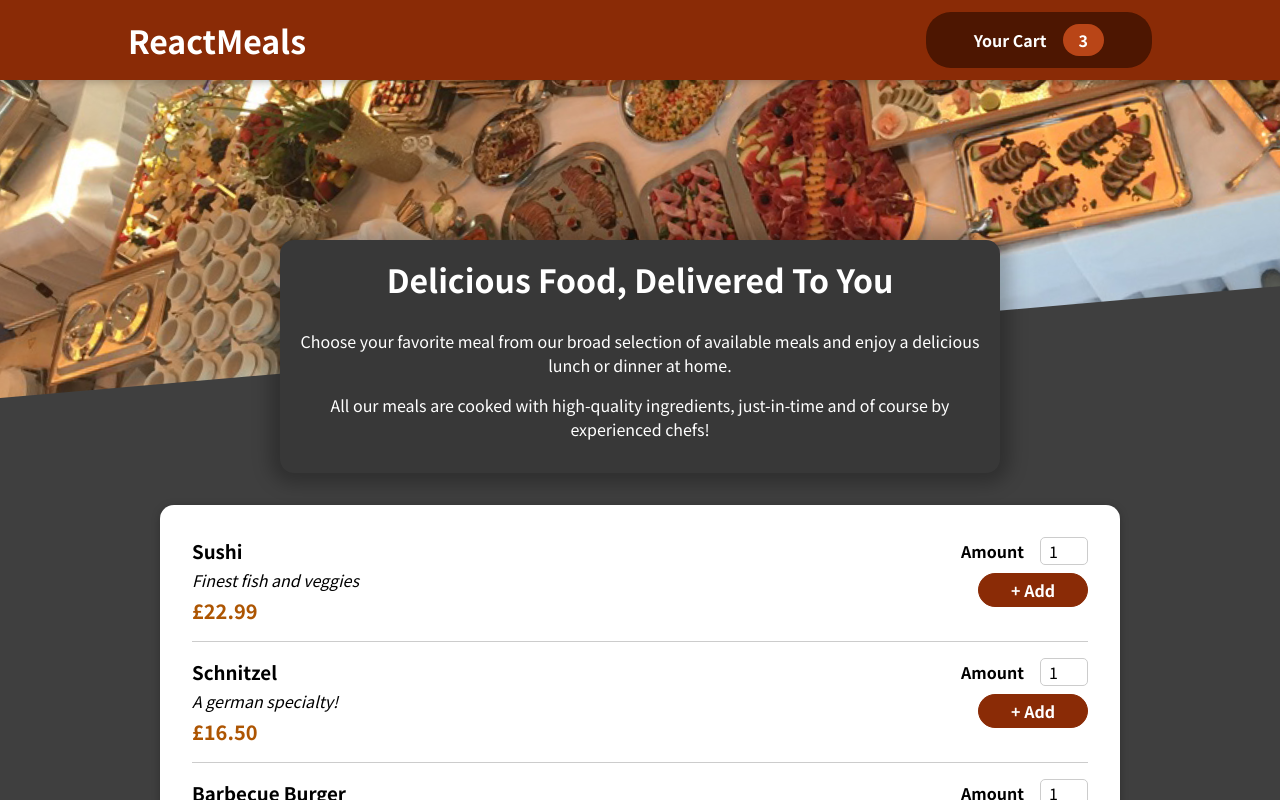
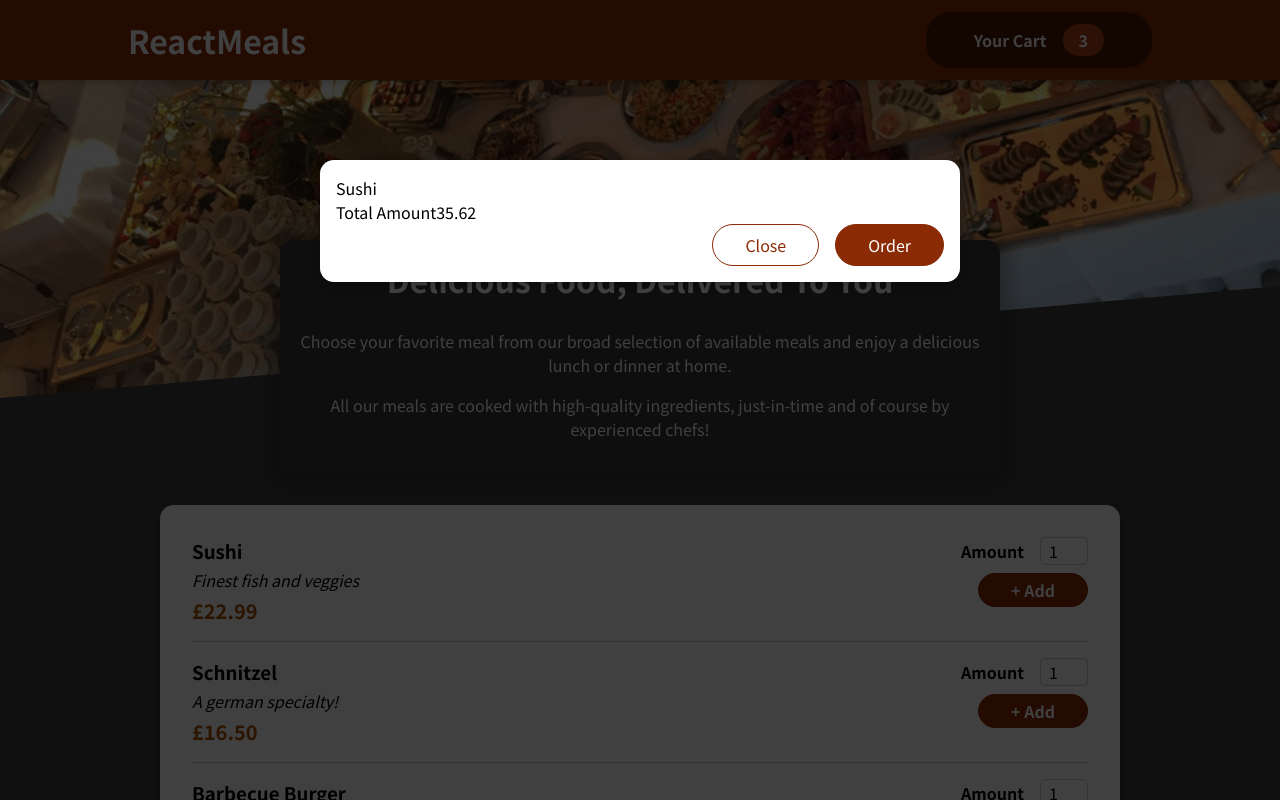
Before and after one commit to simonotter/Food-To-Order-React-App, a React (Create React App) app: page / in a window 1280 px wide. Shown: the top 800 px of the page. Built offline with nearby package versions, Linux system fonts and the light colour scheme.

Commit message:
Add Modal for Cart

```diff
--- a/public/index.html
+++ b/public/index.html
@@ -28,6 +28,7 @@
   </head>
   <body>
     <noscript>You need to enable JavaScript to run this app.</noscript>
+    <div id="overlays"></div>
     <div id="root"></div>
     <!--
       This HTML file is a template.
--- a/src/App.js
+++ b/src/App.js
@@ -1,10 +1,12 @@
 import { Fragment } from "react";
+import Cart from "./components/Cart/Cart";
 import Header from "./components/Layout/Header";
 import Meals from "./components/Meals/Meals";
 
 function App() {
   return (
     <Fragment>
+      <Cart />
       <Header />
       <main>
         <Meals />
--- a/src/components/Cart/Cart.js
+++ b/src/components/Cart/Cart.js
@@ -1,4 +1,5 @@
-import styles from './Cart.modules.css';
+import Modal from '../UI/Modal';
+import styles from './Cart.module.css';
 
 const Cart = (props) => {
   const cartItems = (
@@ -10,7 +11,7 @@
   );
 
   return (
-    <div>
+    <Modal>
       {cartItems}
       <div>
         <span>Total Amount</span>
@@ -20,7 +21,7 @@
         <button className={styles['button--alt']}>Close</button>
         <button className={styles.button}>Order</button>
       </div>
-    </div>
+    </Modal>
   );
 };
 
--- /dev/null
+++ b/src/components/UI/Modal.js
@@ -0,0 +1,32 @@
+import { Fragment } from 'react';
+import ReactDOM from 'react-dom';
+
+import styles from './Modal.module.css';
+
+const Backdrop = (props) => {
+  return <div className={styles.backdrop}></div>;
+};
+
+const ModalOverlay = (props) => {
+  return (
+    <div className={styles.modal}>
+      <div className={styles.content}>{props.children}</div>
+    </div>
+  );
+};
+
+const portalElement = document.getElementById('overlays');
+
+const Modal = (props) => {
+  return (
+    <Fragment>
+      {ReactDOM.createPortal(<Backdrop />, portalElement)}
+      {ReactDOM.createPortal(
+        <ModalOverlay>{props.children}</ModalOverlay>,
+        portalElement
+      )}
+    </Fragment>
+  );
+};
+
+export default Modal;
--- /dev/null
+++ b/src/components/UI/Modal.module.css
@@ -0,0 +1,40 @@
+.backdrop {
+  position: fixed;
+  top: 0;
+  left: 0;
+  width: 100%;
+  height: 100vh;
+  z-index: 20;
+  background-color: rgba(0, 0, 0, 0.75);
+}
+
+.modal {
+  position: fixed;
+  top: 20vh;
+  left: 5%;
+  width: 90%;
+  background-color: white;
+  padding: 1rem;
+  border-radius: 14px;
+  box-shadow: 0 2px 8px rgba(0, 0, 0, 0.25);
+  z-index: 30;
+  animation: slide-down 300ms ease-out forwards;
+}
+
+@media (min-width: 768px) {
+  .modal {
+    width: 40rem;
+    left: calc(50% - 20rem);
+  }
+}
+
+@keyframes slide-down {
+  from {
+    opacity: 0;
+    transform: translateY(-3rem);
+  }
+  to {
+    opacity: 1;
+    transform: translateY(0);
+  }
+}
```
